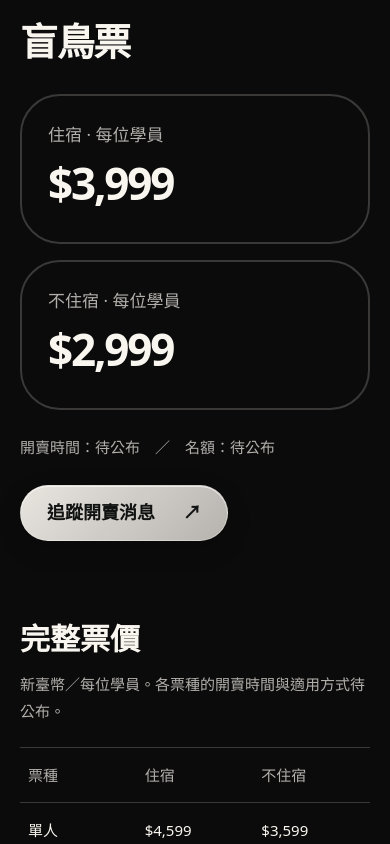
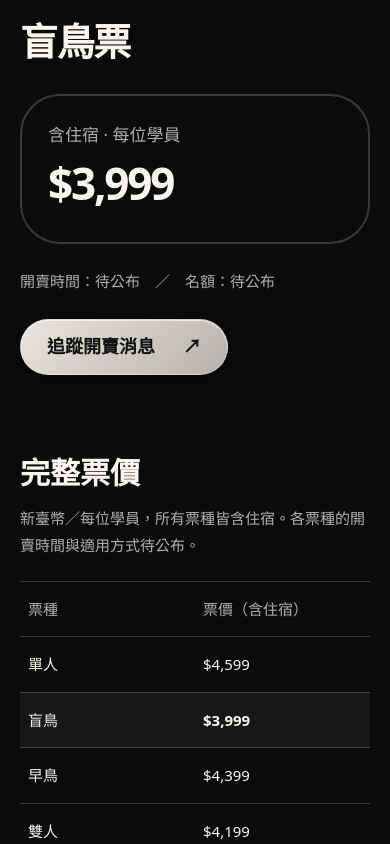
Before and after one commit to SCAICT/115-winter-camp, a React (Vite) app: page / in a window 390 px wide. Shown: the part 1500-2344 px from the top of the page. Built offline with nearby package versions, Linux system fonts and the light colour scheme; a web font is replaced by a local one.

Commit message:
feat: 更新票價資訊，所有票種皆含住宿並調整樣式

```diff
--- a/src/components/WinterLanding.jsx
+++ b/src/components/WinterLanding.jsx
@@ -83,8 +83,7 @@ function Ticket() {
       <div className="wrap">
         <h2 id="ticket-title">盲鳥票</h2>
         <div className="ticket-prices">
-          <div><span>住宿 · 每位學員</span><strong>{formatPrice(blindBird.withStay)}</strong></div>
-          <div><span>不住宿 · 每位學員</span><strong>{formatPrice(blindBird.withoutStay)}</strong></div>
+          <div><span>含住宿 · 每位學員</span><strong>{formatPrice(blindBird.price)}</strong></div>
         </div>
         <p className="ticket-note">開賣時間：{ticket.salesStart ?? '待公布'}　／　名額：{ticket.quantity ?? '待公布'}{ticket.salesEnd && `　／　截止時間：${ticket.salesEnd}`}</p>
         {ticket.url ? (
@@ -95,15 +94,14 @@ function Ticket() {
 
         <div className="rates" aria-labelledby="rates-title">
           <h3 id="rates-title">完整票價</h3>
-          <p>新臺幣／每位學員。各票種的開賣時間與適用方式待公布。</p>
+          <p>新臺幣／每位學員，所有票種皆含住宿。各票種的開賣時間與適用方式待公布。</p>
           <table>
-            <thead><tr><th scope="col">票種</th><th scope="col">住宿</th><th scope="col">不住宿</th></tr></thead>
+            <thead><tr><th scope="col">票種</th><th scope="col">票價（含住宿）</th></tr></thead>
             <tbody>
               {ticket.plans.map((plan) => (
                 <tr key={plan.name} className={plan.name === '盲鳥' ? 'rates__highlight' : ''}>
                   <th scope="row">{plan.name}</th>
-                  <td>{formatPrice(plan.withStay)}</td>
-                  <td>{formatPrice(plan.withoutStay)}</td>
+                  <td>{formatPrice(plan.price)}</td>
                 </tr>
               ))}
             </tbody>
--- a/src/data/winterCamp.js
+++ b/src/data/winterCamp.js
@@ -10,14 +10,14 @@ export const winterCamp = {
     salesStart: null,
     salesEnd: null,
     quantity: null,
-    // 金額單位：新臺幣／每位學員。
+    // 所有票種皆含住宿；金額單位：新臺幣／每位學員。
     plans: [
-      { name: '單人', withStay: 4599, withoutStay: 3599 },
-      { name: '盲鳥', withStay: 3999, withoutStay: 2999 },
-      { name: '早鳥', withStay: 4399, withoutStay: 3399 },
-      { name: '雙人', withStay: 4199, withoutStay: 3199 },
-      { name: '三人', withStay: 3999, withoutStay: 2999 },
-      { name: '四人', withStay: 3799, withoutStay: 2799 },
+      { name: '單人', price: 4599 },
+      { name: '盲鳥', price: 3999 },
+      { name: '早鳥', price: 4399 },
+      { name: '雙人', price: 4199 },
+      { name: '三人', price: 3999 },
+      { name: '四人', price: 3799 },
     ],
   },
 };
--- a/src/index.css
+++ b/src/index.css
@@ -82,9 +82,8 @@ section[id] { scroll-margin-top: 130px; }
 .about-section a { display: inline-flex; align-items: center; min-height: 48px; margin-top: 10px; border: 1px solid var(--line); border-radius: 999px; padding: 10px 22px; font-size: 17px; transition: background .2s, border-color .2s; }
 .about-section a:hover { border-color: #f9f5ef73; background: #f9f5ef0f; }
 
-.ticket-prices { display: grid; grid-template-columns: repeat(2, minmax(0, 1fr)); gap: 20px; }
-.ticket-prices > div { display: flex; min-height: 200px; flex-direction: column; justify-content: space-between; border: 2px solid var(--line); border-radius: 50px 14px 14px 50px; padding: 32px 38px; }
-.ticket-prices > div + div { border-radius: 14px 50px 50px 14px; }
+.ticket-prices { display: grid; grid-template-columns: minmax(0, 1fr); }
+.ticket-prices > div { display: flex; min-height: 200px; flex-direction: column; justify-content: space-between; border: 2px solid var(--line); border-radius: 50px; padding: 32px 38px; }
 .ticket-prices span { color: var(--muted); font-size: 17px; }
 .ticket-prices strong { font-size: clamp(40px, 5vw, 64px); font-weight: 700; letter-spacing: -.05em; }
 .ticket-note { margin: 24px 0; color: var(--muted); font-size: 15px; line-height: 1.8; }
@@ -92,7 +91,7 @@ section[id] { scroll-margin-top: 130px; }
 .rates h3 { margin: 0 0 10px; font-size: 30px; font-weight: 700; }
 .rates > p { margin: 0 0 22px; color: var(--muted); font-size: 15px; line-height: 1.8; }
 .rates table { width: 100%; border-collapse: collapse; text-align: left; }
-.rates th, .rates td { width: 33.333%; border-bottom: 1px solid var(--line); padding: 20px 18px; }
+.rates th, .rates td { width: 50%; border-bottom: 1px solid var(--line); padding: 20px 18px; }
 .rates thead th { border-top: 1px solid var(--line); color: var(--muted); font-size: 15px; font-weight: 400; }
 .rates tbody th { font-size: 18px; font-weight: 400; }
 .rates tbody td { font-size: 20px; white-space: nowrap; }
@@ -179,7 +178,6 @@ section[id] { scroll-margin-top: 130px; }
   .section { padding: 52px 0; }
   .section h2 { margin-bottom: 26px; }
   .about-section p:not(.overline) { font-size: 18px; }
-  .ticket-prices { gap: 16px; }
   .ticket-prices > div { min-height: 170px; padding: 26px; }
   .ticket-prices strong { font-size: clamp(31px, 5vw, 50px); }
   .rates { margin-top: 75px; }
@@ -201,8 +199,7 @@ section[id] { scroll-margin-top: 130px; }
   .hero h1 { font-size: clamp(60px, 14vw, 75px); }
   .hero__subtitle { font-size: 16px; }
   .hero__description { font-size: 16px; }
-  .ticket-prices { grid-template-columns: 1fr; }
-  .ticket-prices > div, .ticket-prices > div + div { min-height: 150px; border-radius: 40px; }
+  .ticket-prices > div { min-height: 150px; border-radius: 40px; }
   .ticket-prices strong { font-size: 44px; }
   .rates th, .rates td { padding: 16px 8px; }
   .rates tbody td { font-size: 15px; }
```
Also changed, not shown: 1 other file (tests, documents, lock files or other folders).
